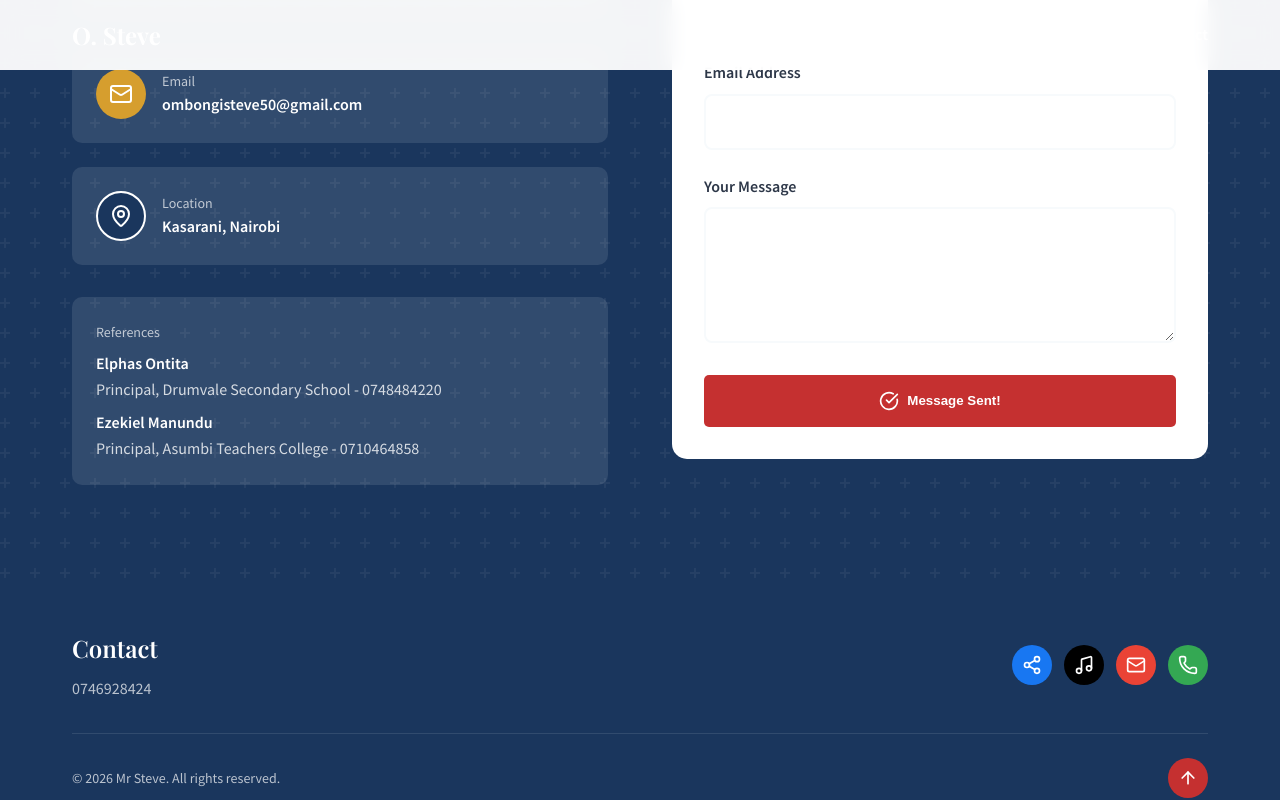
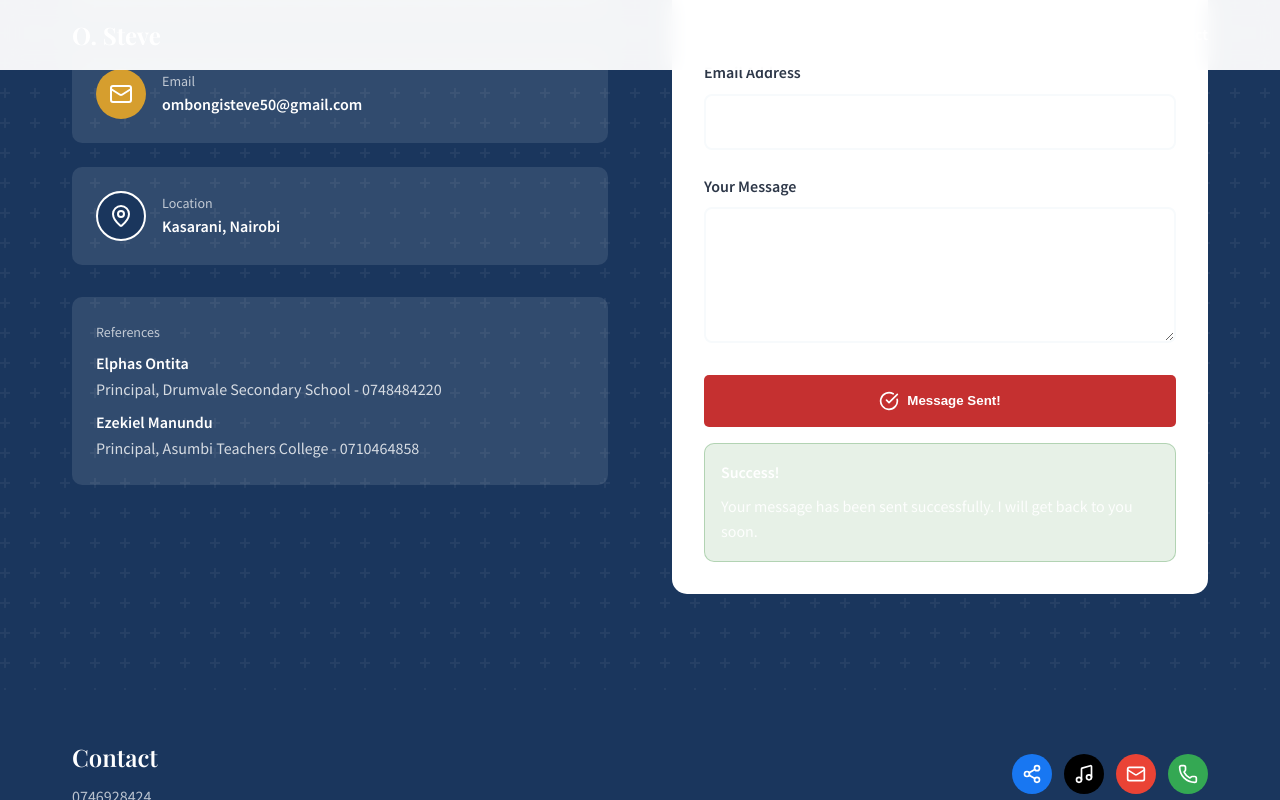
Before and after one commit to jared-solutions/mr-steve, a React (Vite) app: page / in a window 1280 px wide. Both pictures are taken after typing "Sample", "name@example.com", "Sample" into the empty fields and a click on the button "Send Message". Shown: the part 6410-7210 px from the top of the page. Built offline with nearby package versions, Linux system fonts and the light colour scheme.

Commit message:
Add contact form success confirmation message

```diff
--- a/src/components/Contact.jsx
+++ b/src/components/Contact.jsx
@@ -255,6 +255,22 @@ export default function Contact() {
                   </>
                 )}
               </button>
+
+              {isSubmitted && (
+                <div style={{
+                  marginTop: '1rem',
+                  padding: '1rem',
+                  background: 'rgba(56, 142, 60, 0.12)',
+                  border: '1px solid rgba(56, 142, 60, 0.3)',
+                  borderRadius: '10px',
+                  color: '#fff',
+                }}>
+                  <p style={{ margin: 0, fontWeight: 600 }}>Success!</p>
+                  <p style={{ margin: '0.5rem 0 0', color: 'rgba(255,255,255,0.9)' }}>
+                    Your message has been sent successfully. I will get back to you soon.
+                  </p>
+                </div>
+              )}
             </form>
           </motion.div>
         </div>
```
